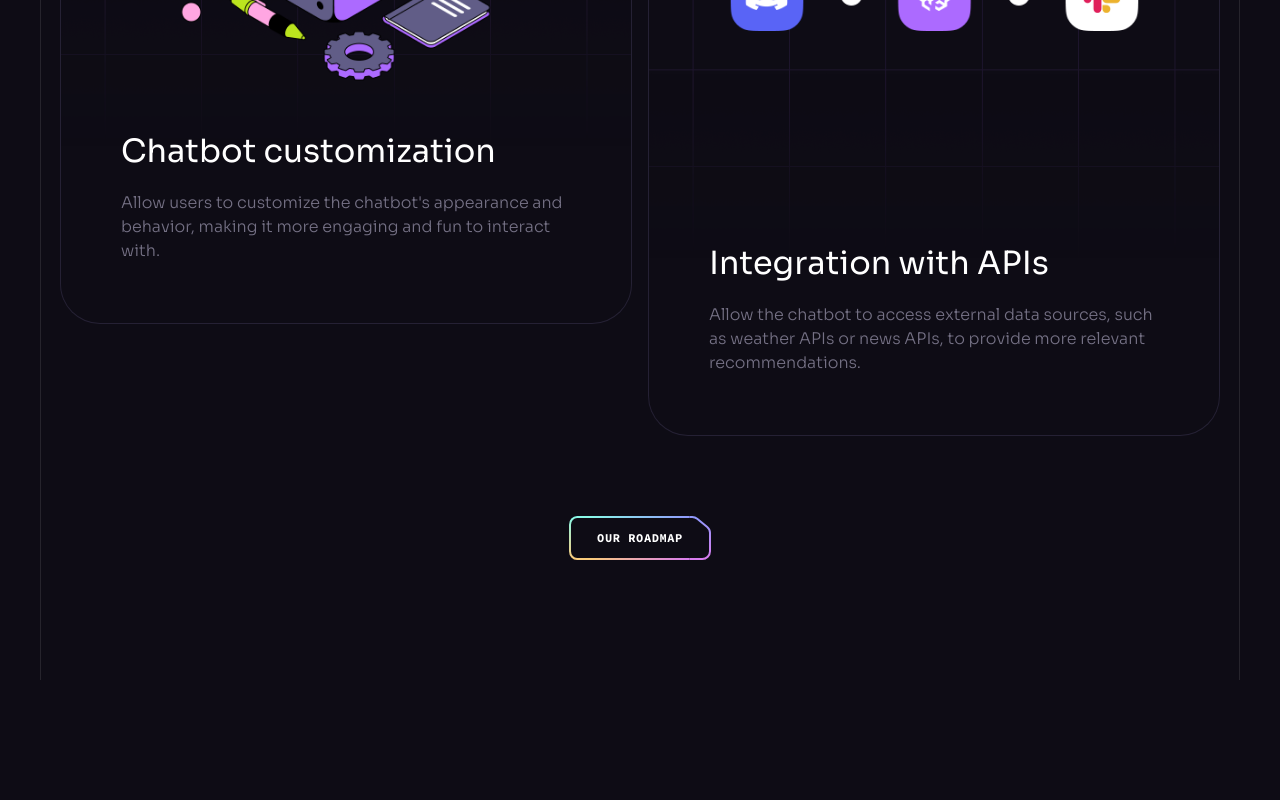
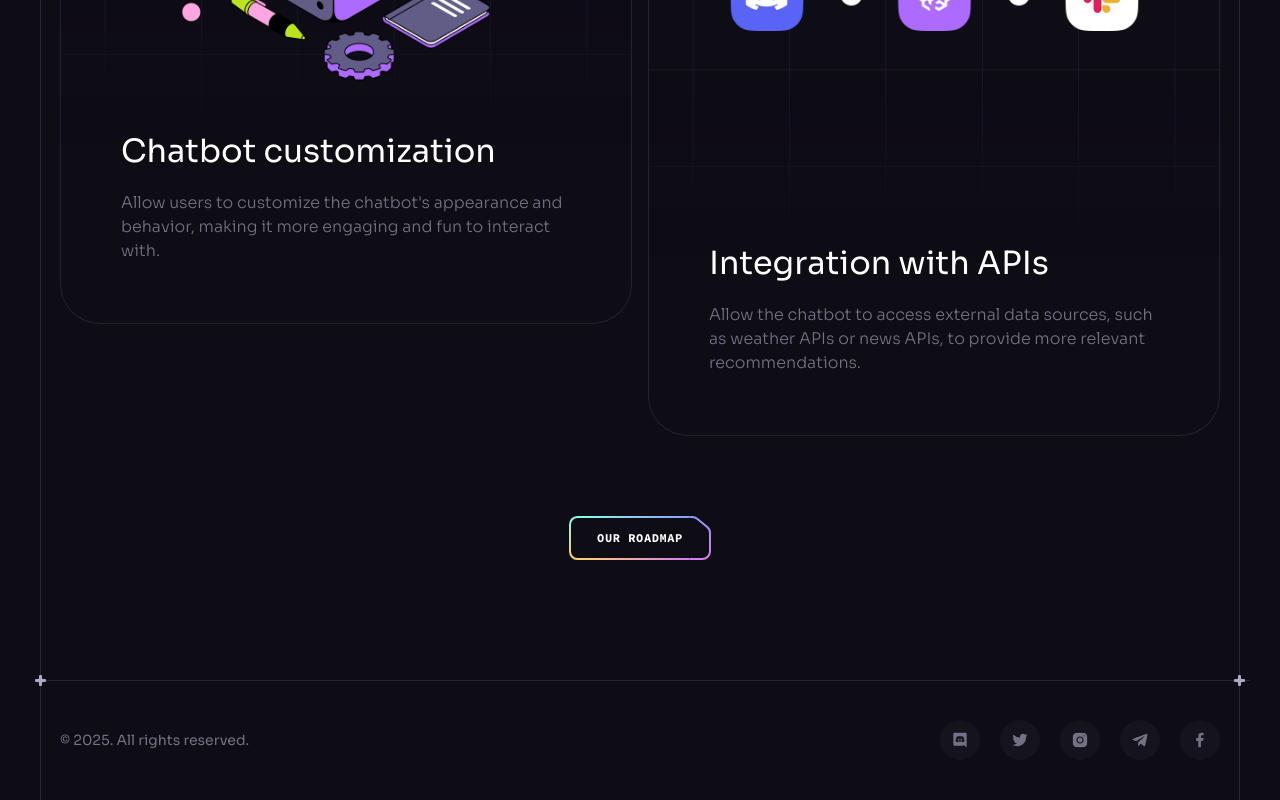
Before and after one commit to RenanFerreira02/Brainwave, a React (Vite) app: page / in a window 1280 px wide. Shown: the part 8597-9397 px from the top of the page. Before the commit the page ends 9277 px from the top, so only its background shows below. Built offline with nearby package versions, Linux system fonts and the light colour scheme.

Commit message:
Footer Section component completed

```diff
--- a/src/App.jsx
+++ b/src/App.jsx
@@ -1,6 +1,7 @@
 import ButtonGradient from "./assets/svg/ButtonGradient";
 import Benefits from "./components/Benefits/Benefits";
 import Collaboration from "./components/Collaboration/Collaboration";
+import Footer from "./components/Footer/Footer";
 import Header from "./components/Header/Header";
 import Hero from "./components/Hero/Hero";
 import Pricing from "./components/Pricing/Pricing";
@@ -24,6 +25,8 @@
         <Pricing />
 
         <Roadmap />
+
+        <Footer />
       </div>
 
       <ButtonGradient />
--- /dev/null
+++ b/src/components/Footer/Footer.jsx
@@ -0,0 +1,26 @@
+import { socials } from "src/constants";
+import Section from "../Section/Section";
+
+const Footer = () => {
+  return (
+    <Section crosses className="!px-0 !py-10">
+      <div className="container flex sm:justify-between justify-center items-center gap-10 max-sm:flex-col">
+        <p className="caption text-n-4 lg:block">© {new Date().getFullYear()}. All rights reserved.</p>
+
+        <ul className="flex gap-5 flex-wrap">
+          {socials.map((item) => (
+            <a
+              href={item.url}
+              key={item.id}
+              target="_blank"
+              className="flex items-center justify-center w-10 h-10 bg-n-7 rounded-full transition-colors hover:bg-n-6">
+              <img src={item.iconUrl} alt={item.title} width={16} height={16} />
+            </a>
+          ))}
+        </ul>
+      </div>
+    </Section>
+  );
+};
+
+export default Footer;
```
